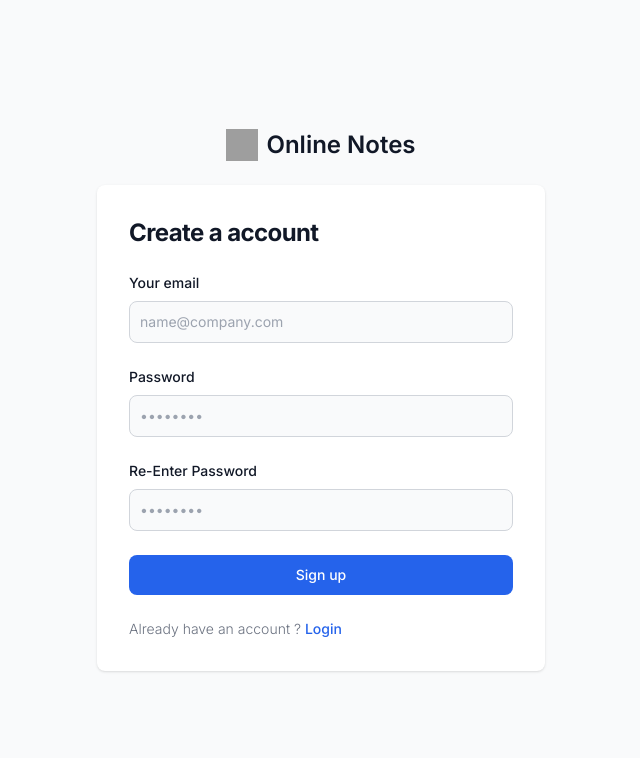
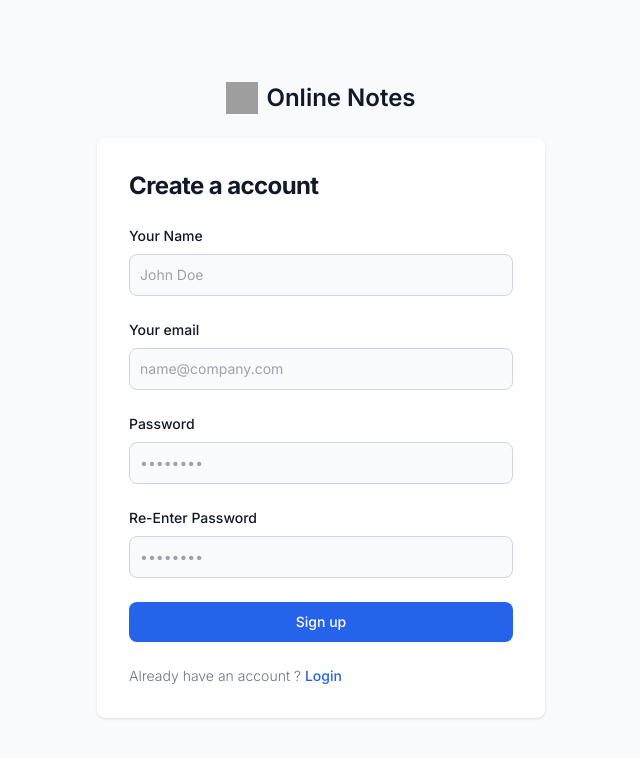
Before and after one commit to adarsht0001/online-note, a Next.js app: page /signup in a window 1280 px wide. Shown: the top 758 px of the page, without its empty margins (319-959 px from the left). Built offline with nearby package versions, Linux system fonts and the light colour scheme; grey boxes are pictures that could not be loaded.

Commit message:
signup implemeted

```diff
--- a/package.json
+++ b/package.json
@@ -10,6 +10,8 @@
   },
   "dependencies": {
     "autoprefixer": "10.4.14",
+    "axios": "^1.4.0",
+    "bcryptjs": "^2.4.3",
     "eslint": "8.43.0",
     "eslint-config-next": "13.4.7",
     "mongoose": "^6.11.1",
--- /dev/null
+++ b/src/app/api/signup/route.js
@@ -0,0 +1,35 @@
+import connect from "../../../utils/db";
+import bcrypt from "bcryptjs";
+import { NextResponse } from "next/server";
+import User from "../../../models/User";
+
+export const POST = async (request) => {
+  const { name, email, password } = await request.json();
+  await connect();
+
+  const user = await User.findOne({ email: email });
+  if (user) {
+    return new NextResponse("user already exists", {
+      status: 500,
+    });
+  }
+
+  const hashedPassword = await bcrypt.hash(password, 5);
+
+  const newUser = new User({
+    name,
+    email,
+    password: hashedPassword,
+  });
+
+  try {
+    await newUser.save();
+    return new NextResponse("User has been created", {
+      status: 201,
+    });
+  } catch (err) {
+    return new NextResponse(err.message, {
+      status: 500,
+    });
+  }
+};
--- a/src/app/login/page.jsx
+++ b/src/app/login/page.jsx
@@ -15,11 +15,11 @@
                         </h1>
                         <form class="space-y-4 md:space-y-6" action="#">
                             <div>
-                                <label for="email" class="block mb-2 text-sm font-medium text-gray-900 dark:text-white">Your email</label>
+                                <label class="block mb-2 text-sm font-medium text-gray-900 dark:text-white">Your email</label>
                                 <input type="email" name="email" id="email" class="bg-gray-50 border border-gray-300 text-gray-900 sm:text-sm rounded-lg focus:ring-primary-600 focus:border-primary-600 block w-full p-2.5 dark:bg-gray-700 dark:border-gray-600 dark:placeholder-gray-400 dark:text-white dark:focus:ring-blue-500 dark:focus:border-blue-500" placeholder="name@company.com" required="" />
                             </div>
                             <div>
-                                <label for="password" class="block mb-2 text-sm font-medium text-gray-900 dark:text-white">Password</label>
+                                <label class="block mb-2 text-sm font-medium text-gray-900 dark:text-white">Password</label>
                                 <input type="password" name="password" id="password" placeholder="••••••••" class="bg-gray-50 border border-gray-300 text-gray-900 sm:text-sm rounded-lg focus:ring-primary-600 focus:border-primary-600 block w-full p-2.5 dark:bg-gray-700 dark:border-gray-600 dark:placeholder-gray-400 dark:text-white dark:focus:ring-blue-500 dark:focus:border-blue-500" required="" />
                             </div>
                             <button type="submit" class="w-full text-white bg-primary-600 hover:bg-primary-700 focus:ring-4 focus:outline-none focus:ring-primary-300 font-medium rounded-lg text-sm px-5 py-2.5 text-center dark:bg-primary-600 dark:hover:bg-primary-700 dark:focus:ring-primary-800">Sign in</button>
--- a/src/app/signup/page.jsx
+++ b/src/app/signup/page.jsx
@@ -1,34 +1,75 @@
+"use client";
 import Link from "next/link";
+import { useState } from "react";
+import axios from "axios";
+import { useRouter } from "next/navigation";
 
 export default function Signup() {
+    const [data, setData] = useState({})
+    const [error, setError] = useState(false)
+    const router = useRouter();
+
+    const handleSubmit = (e) => {
+        e.preventDefault()
+        if (data['re-password'] !== data['password']) {
+            setError('password and re-password doesnt match')
+        } else {
+            axios.post('/api/signup', data).then((res) => {
+                res.status === 201 && router.push("/login")
+            }).catch((err) => {
+                setError(err.response.data)
+            })
+        }
+    }
     return (
-        <section class="bg-gray-50 dark:bg-gray-900">
-            <div class="flex flex-col items-center justify-center px-6 py-8 mx-auto md:h-screen lg:py-0">
-                <Link href="/" class="flex items-center mb-6 text-2xl font-semibold text-gray-900 dark:text-white">
-                    <img class="w-8 h-8 mr-2" src="https://flowbite.s3.amazonaws.com/blocks/marketing-ui/logo.svg" alt="logo" />
+        <section className="bg-gray-50 dark:bg-gray-900 ">
+            <div className="flex flex-col items-center justify-center px-6 py-8 mx-auto md:h-screen lg:py-0">
+                <Link href="/" className="flex items-center mb-6 text-2xl font-semibold text-gray-900 dark:text-white">
+                    <img className="w-8 h-8 mr-2" src="https://flowbite.s3.amazonaws.com/blocks/marketing-ui/logo.svg" alt="logo" />
                     Online Notes
                 </Link>
-                <div class="w-full bg-white rounded-lg shadow dark:border md:mt-0 sm:max-w-md xl:p-0 dark:bg-gray-800 dark:border-gray-700">
-                    <div class="p-6 space-y-4 md:space-y-6 sm:p-8">
-                        <h1 class="text-xl font-bold leading-tight tracking-tight text-gray-900 md:text-2xl dark:text-white">
+                <div className="w-full bg-white rounded-lg shadow dark:border md:mt-0 sm:max-w-md xl:p-0 dark:bg-gray-800 dark:border-gray-700">
+                    <div className="p-6 space-y-4 md:space-y-6 sm:p-8">
+                        <h1 className="text-xl font-bold leading-tight tracking-tight text-gray-900 md:text-2xl dark:text-white">
                             Create a account
                         </h1>
-                        <form class="space-y-4 md:space-y-6" action="#">
+                        {error && <p className="text-center font-light text-red-600">{error}</p>}
+                        <form className="space-y-4 md:space-y-6" onSubmit={handleSubmit}>
                             <div>
-                                <label for="email" class="block mb-2 text-sm font-medium text-gray-900 dark:text-white">Your email</label>
-                                <input type="email" name="email" id="email" class="bg-gray-50 border border-gray-300 text-gray-900 sm:text-sm rounded-lg focus:ring-primary-600 focus:border-primary-600 block w-full p-2.5 dark:bg-gray-700 dark:border-gray-600 dark:placeholder-gray-400 dark:text-white dark:focus:ring-blue-500 dark:focus:border-blue-500" placeholder="name@company.com" required="" />
+                                <label className="block mb-2 text-sm font-medium text-gray-900 dark:text-white">Your Name</label>
+                                <input type="text" name="name" id="name" className="bg-gray-50 border border-gray-300 text-gray-900 sm:text-sm rounded-lg focus:ring-primary-600 focus:border-primary-600 block w-full p-2.5 dark:bg-gray-700 dark:border-gray-600 dark:placeholder-gray-400 dark:text-white dark:focus:ring-blue-500 dark:focus:border-blue-500" placeholder="John Doe" required=""
+                                    onChange={(e) => {
+                                        setData({ ...data, [e.target.name]: e.target.value })
+                                    }}
+                                />
                             </div>
                             <div>
-                                <label for="password" class="block mb-2 text-sm font-medium text-gray-900 dark:text-white">Password</label>
-                                <input type="password" name="password" id="password" placeholder="••••••••" class="bg-gray-50 border border-gray-300 text-gray-900 sm:text-sm rounded-lg focus:ring-primary-600 focus:border-primary-600 block w-full p-2.5 dark:bg-gray-700 dark:border-gray-600 dark:placeholder-gray-400 dark:text-white dark:focus:ring-blue-500 dark:focus:border-blue-500" required="" />
+                                <label className="block mb-2 text-sm font-medium text-gray-900 dark:text-white">Your email</label>
+                                <input type="email" name="email" id="email" className="bg-gray-50 border border-gray-300 text-gray-900 sm:text-sm rounded-lg focus:ring-primary-600 focus:border-primary-600 block w-full p-2.5 dark:bg-gray-700 dark:border-gray-600 dark:placeholder-gray-400 dark:text-white dark:focus:ring-blue-500 dark:focus:border-blue-500" placeholder="name@company.com" required=""
+                                    onChange={(e) => {
+                                        setData({ ...data, [e.target.name]: e.target.value })
+                                    }}
+                                />
                             </div>
                             <div>
-                                <label for="re-password" class="block mb-2 text-sm font-medium text-gray-900 dark:text-white">Re-Enter Password</label>
-                                <input type="password" name="re-password" id="re-password" placeholder="••••••••" class="bg-gray-50 border border-gray-300 text-gray-900 sm:text-sm rounded-lg focus:ring-primary-600 focus:border-primary-600 block w-full p-2.5 dark:bg-gray-700 dark:border-gray-600 dark:placeholder-gray-400 dark:text-white dark:focus:ring-blue-500 dark:focus:border-blue-500" required="" />
+                                <label className="block mb-2 text-sm font-medium text-gray-900 dark:text-white">Password</label>
+                                <input type="password" name="password" id="password" placeholder="••••••••" className="bg-gray-50 border border-gray-300 text-gray-900 sm:text-sm rounded-lg focus:ring-primary-600 focus:border-primary-600 block w-full p-2.5 dark:bg-gray-700 dark:border-gray-600 dark:placeholder-gray-400 dark:text-white dark:focus:ring-blue-500 dark:focus:border-blue-500" required=""
+                                    onChange={(e) => {
+                                        setData({ ...data, [e.target.name]: e.target.value })
+                                    }}
+                                />
                             </div>
-                            <button type="submit" class="w-full text-white bg-primary-600 hover:bg-primary-700 focus:ring-4 focus:outline-none focus:ring-primary-300 font-medium rounded-lg text-sm px-5 py-2.5 text-center dark:bg-primary-600 dark:hover:bg-primary-700 dark:focus:ring-primary-800">Sign up</button>
-                            <p class="text-sm font-light text-gray-500 dark:text-gray-400">
-                                Already have an account ? <Link href="/login" class="font-medium text-primary-600 hover:underline dark:text-primary-500">Login</Link>
+                            <div>
+                                <label className="block mb-2 text-sm font-medium text-gray-900 dark:text-white">Re-Enter Password</label>
+                                <input type="password" name="re-password" id="re-password" placeholder="••••••••" className="bg-gray-50 border border-gray-300 text-gray-900 sm:text-sm rounded-lg focus:ring-primary-600 focus:border-primary-600 block w-full p-2.5 dark:bg-gray-700 dark:border-gray-600 dark:placeholder-gray-400 dark:text-white dark:focus:ring-blue-500 dark:focus:border-blue-500" required=""
+                                    onChange={(e) => {
+                                        setData({ ...data, [e.target.name]: e.target.value })
+                                    }}
+                                />
+                            </div>
+                            <button type="submit" className="w-full text-white bg-primary-600 hover:bg-primary-700 focus:ring-4 focus:outline-none focus:ring-primary-300 font-medium rounded-lg text-sm px-5 py-2.5 text-center dark:bg-primary-600 dark:hover:bg-primary-700 dark:focus:ring-primary-800">Sign up</button>
+                            <p className="text-sm font-light text-gray-500 dark:text-gray-400">
+                                Already have an account ? <Link href="/login" className="font-medium text-primary-600 hover:underline dark:text-primary-500">Login</Link>
                             </p>
                         </form>
                     </div>
--- /dev/null
+++ b/src/models/User.js
@@ -0,0 +1,26 @@
+import mongoose from "mongoose";
+
+const { Schema } = mongoose;
+
+const userSchema = new Schema(
+  {
+    name: {
+      type: String,
+      unique: true,
+      required: true,
+    },
+    email: {
+      type: String,
+      unique: true,
+      required: true,
+    },
+    password: {
+      type: String,
+      required: true,
+    },
+  },
+  { timestamps: true }
+);
+
+module.exports = mongoose.models.User || mongoose.model("User", userSchema);
+// export default mongoose.model("User", userSchema);
--- /dev/null
+++ b/src/utils/db.js
@@ -0,0 +1,11 @@
+import mongoose from "mongoose";
+
+const connect = async () => {
+  try {
+    await mongoose.connect(process.env.MONGO);
+  } catch (error) {
+    throw new Error("Connection failed!");
+  }
+};
+
+export default connect;
```
Also changed, not shown: 1 other file (tests, documents, lock files or other folders).
